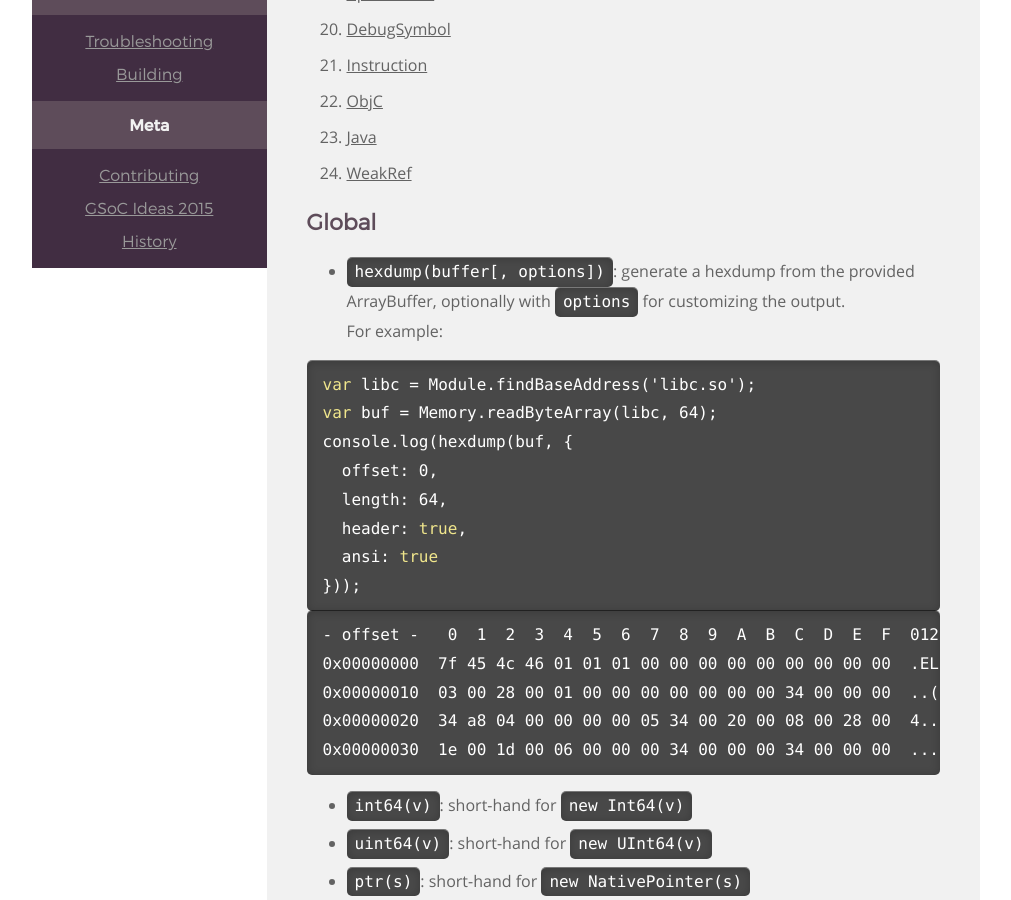
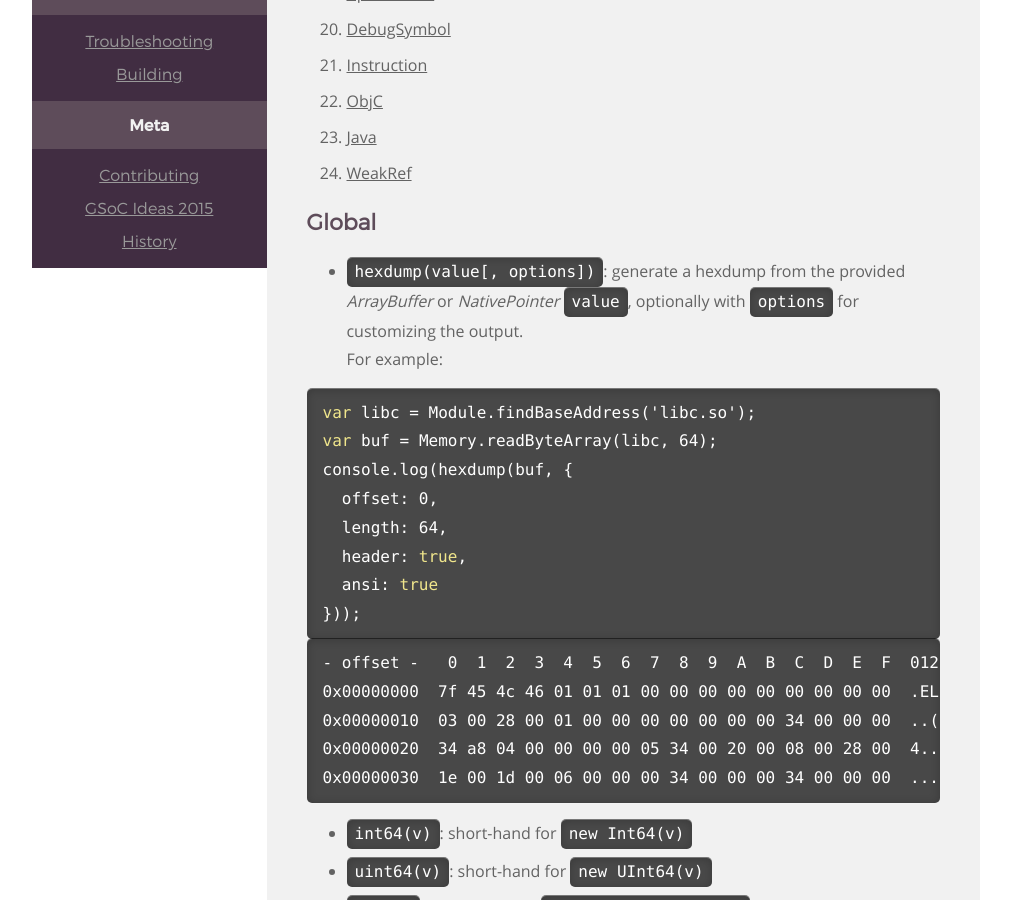
Before and after one commit to frida/frida-website, a Jekyll site: the page built from docs/javascript-api.md, in a window 1280 px wide and 900 px high, scrolled down 986 px. Shown: the whole window, without its empty margins (129-1140 px from the left). Built offline with Jekyll 4.4.1, drawn with Linux system fonts in a browser that asks for light colours.

Commit message:
Update the hexdump() docs to reflect the latest changes

```diff
--- a/docs/javascript-api.md
+++ b/docs/javascript-api.md
@@ -34,8 +34,9 @@ permalink: /docs/javascript-api/
 
 ## Global
 
-+   `hexdump(buffer[, options])`: generate a hexdump from the provided
-    ArrayBuffer, optionally with `options` for customizing the output.
++   `hexdump(value[, options])`: generate a hexdump from the provided
+    *ArrayBuffer* or *NativePointer* `value`, optionally with `options` for
+    customizing the output.
 
     For example:
 
```
